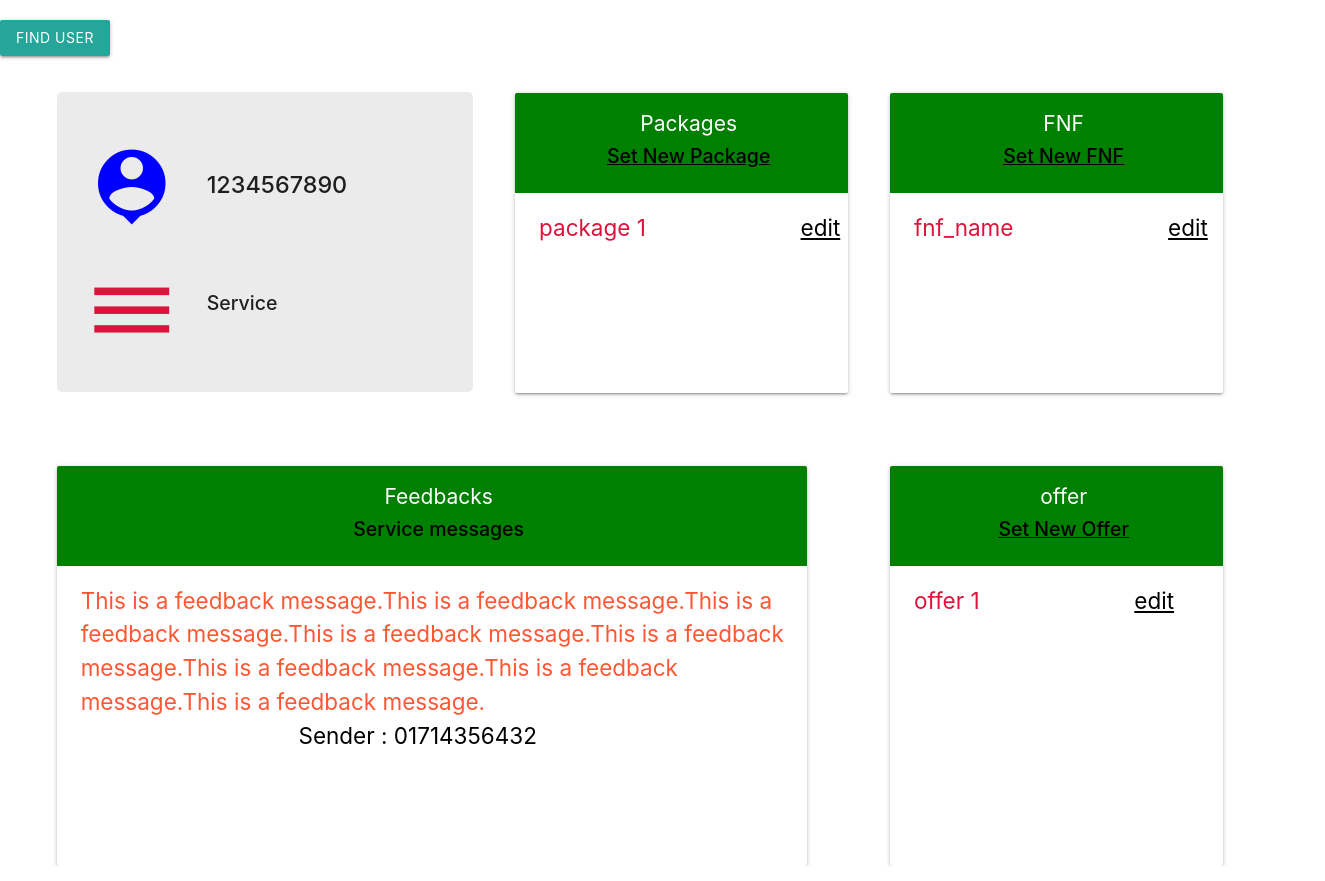
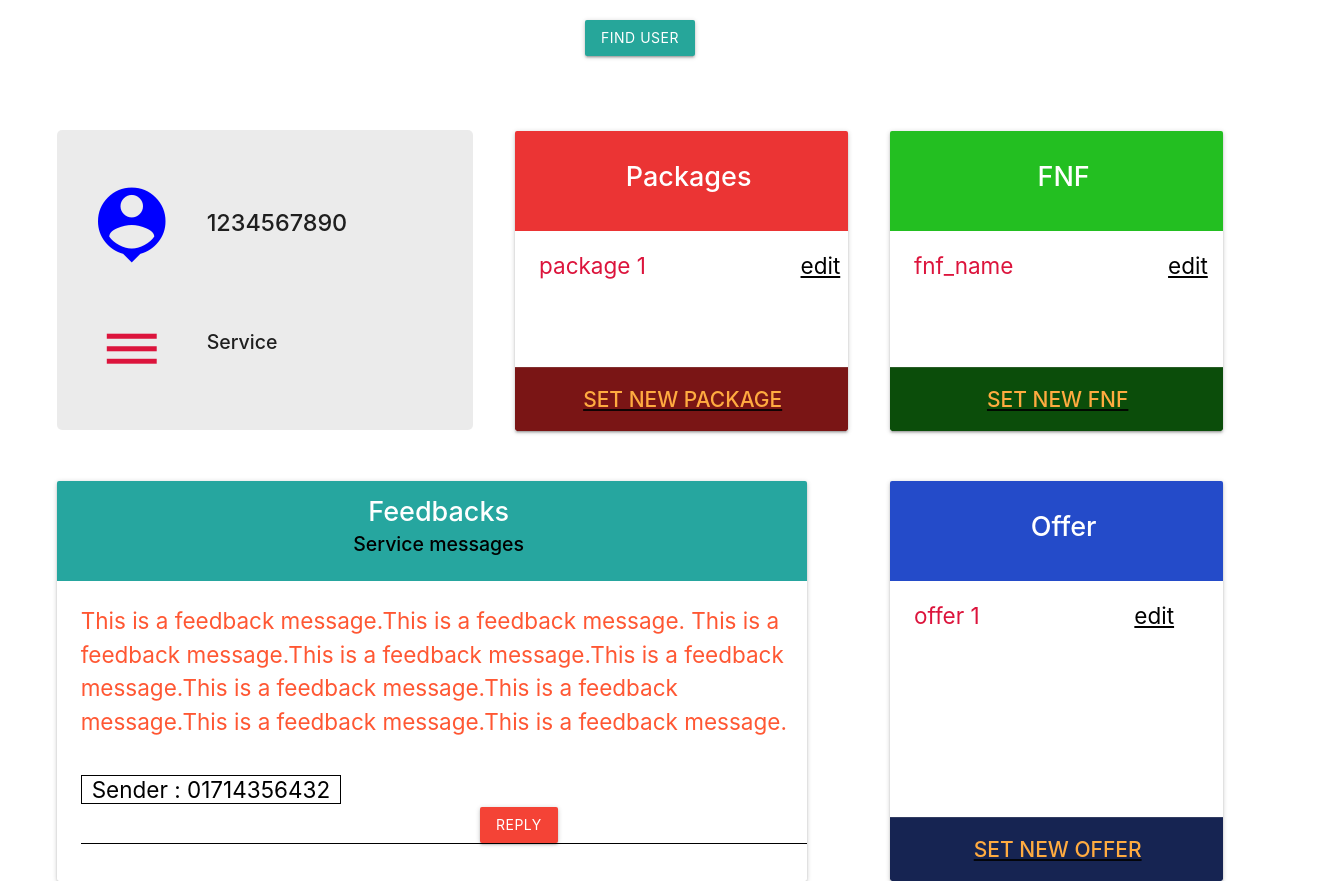
Before and after one commit to TanzimAzadNishan/Mobile-Service-Management-System, a React (Create React App) app in the folder Frontend_react_application/mobile-service-app/: page /admin/dashboard in a window 1280 px wide. Shown: the part 300-1181 px from the top of the page, 1325 px wide, since content can reach past the window. Built offline with nearby package versions, Linux system fonts and the light colour scheme.

Commit message:
Admin dashboard UI improved

```diff
--- a/Frontend_react_application/mobile-service-app/src/components/admin/AdminDashboard.js
+++ b/Frontend_react_application/mobile-service-app/src/components/admin/AdminDashboard.js
@@ -83,11 +83,11 @@ class AdminDashboard extends Component {
 
     render() {
         return (
-            <div classname="container">
+            <div className = "main-divs">
                 <div className="admin-dashboard-title">
                     Admin Dashboard
                 </div>
-                    <div classname="find-user">
+                    <div className="find-user">
                         <form onSubmit={this.handleSubmit}>
                             <div className="input-field">
                                 <i className="material-icons prefix"
@@ -119,7 +119,7 @@ class AdminDashboard extends Component {
                 <div className="admin-dashboard-upper">
                     <div className="admin-details">
                         <div className="icons">
-                            <div classname = "admin-icon">
+                            <div className = "admin-icon">
                                 <i className="material-icons prefix"
                                 style={{color: "blue",fontSize: "90px"}}
                                 >
@@ -127,9 +127,9 @@ class AdminDashboard extends Component {
                                 </i>
                             </div>
 
-                            <div classname = "feedback-sub-icon">
+                            <div className = "feedback-sub-icon">
                                 <i className="material-icons prefix"
-                                style={{color: "crimson",fontSize: "90px"}}
+                                style={{color: "crimson",fontSize: "60px"}}
                                 >
                                     dehaze
                                 </i>
@@ -141,7 +141,7 @@ class AdminDashboard extends Component {
                             <div className="admin-NID">
                                 1234567890
                             </div>
-                            <div classname = "feedback-sub">
+                            <div className = "feedback-sub">
                                 Service
                             </div>
                         </div>
@@ -153,11 +153,6 @@ class AdminDashboard extends Component {
                             <div className="card-content">
                                 <div className="card-title">
                                     Packages
-                                    <div className="card-subtitle">
-                                        <NavLink to="/admin/setpkg" className="set-pkg">
-                                            Set New Package
-                                        </NavLink>
-                                    </div>
                                 </div>
                                 <div className="details">
                                     <p style={{color: "#FF5733"}}>
@@ -168,7 +163,13 @@ class AdminDashboard extends Component {
                                             edit
                                         </NavLink>
                                     </p>
+
                                 </div>
+                            </div>
+                            <div className = "card-action">
+                                <NavLink to="/admin/setpkg" className="set-pkg">
+                                    Set New Package
+                                </NavLink>
                             </div>
                         </div>
                     </div>
@@ -178,11 +179,6 @@ class AdminDashboard extends Component {
                             <div className="card-content">
                                 <div className="card-title">
                                     FNF
-                                    <div className="card-subtitle">
-                                        <NavLink to="/admin/setpkg" className="set-fnf">
-                                            Set New FNF
-                                        </NavLink>
-                                    </div>
                                 </div>
                                 <div className="details">
                                     <p style={{color: "#FF5733"}}>
@@ -195,10 +191,14 @@ class AdminDashboard extends Component {
                                     </p>
                                 </div>
                             </div>
+                            <div className = "card-action">
+                                <NavLink to="/admin/setpkg" className="set-fnf">
+                                    Set New FNF
+                                </NavLink>
+                            </div>
                         </div>
                     </div>
                 </div>
-                <br></br>
 
                 <div className="admin-dashboard-lower">
 
@@ -212,14 +212,44 @@ class AdminDashboard extends Component {
                                     </div>
                                 </div>
                                 <div className="details">
-                                    <p style={{color: "#FF5733"}}>
-                                        <div className="feeedback-body">
-                                        This is a feedback message.This is a feedback message.This is a feedback message.This is a feedback message.This is a feedback message.This is a feedback message.This is a feedback message.This is a feedback message.
+                                    <div className="feedback-details" style={{color: "#FF5733"}}>
+                                        <p className="feeedback-body">
+                                        This is a feedback message.This is a feedback message. This is a feedback message.This is a feedback message.This is a feedback message.This is a feedback message.This is a feedback message.This is a feedback message.This is a feedback message.
+                                        </p>
+                                        <br></br>
+                                        <span className="sender">
+                                            Sender : 01714356432
+                                        </span>
+                                        <a className = "btn red reply modal-trigger" href = "#write-reply">
+                                            Reply
+                                        </a>
+                                        <div id="write-reply" class="modal">
+                                            <div class="modal-content">
+                                                <h4 style = {({color : "black "})}>Reply</h4>
+                                                <form>
+                                                    <div className = "input-field">
+                                                        <i className = "material-icons prefix" style = {({color : "black "})}>
+                                                            reply
+                                                        </i>
+                                                        <input type = "text" id = "reply" style = {({color : "red "})}/>
+                                                        <label style = {({color : "red "})}>
+                                                            Write a reply
+                                                        </label>
+                                                    </div>
+                                                </form>
+                                            </div>
+                                            <div class="modal-footer">
+                                                <span className = "cancel">
+                                                    <a href="#!" class="modal-close btn red">Cancel</a>
+                                                </span>
+                                                <span className = "send">
+                                                <a href="#!" class="modal-close btn green">Send</a>
+                                                </span>
+                                            </div>
                                         </div>
-                                        <div className="sender">
-                                            Sender : 01714356432
-                                        </div>
-                                    </p>
+                                    </div>
+
+
                                 </div>
                             </div>
                         </div>
@@ -229,12 +259,7 @@ class AdminDashboard extends Component {
                         <div className="card ">
                             <div className="card-content">
                                 <div className="card-title">
-                                    offer
-                                    <div className="card-subtitle">
-                                        <NavLink to="/admin/setoffer" className="set-offer">
-                                            Set New Offer
-                                        </NavLink>
-                                    </div>
+                                    Offer
                                 </div>
                                 <div className="details">
                                     <p style={{color: "#FF5733"}}>
@@ -246,6 +271,11 @@ class AdminDashboard extends Component {
                                         </NavLink>
                                     </p>
                                 </div>
+                            </div>
+                            <div className = "card-action">
+                                <NavLink to="/admin/setoffer" className="set-offer">
+                                    Set New Offer
+                                </NavLink>
                             </div>
                         </div>
                     </div>
--- a/Frontend_react_application/mobile-service-app/src/styles/admin/AdminDashboardStyle.css
+++ b/Frontend_react_application/mobile-service-app/src/styles/admin/AdminDashboardStyle.css
@@ -1,3 +1,4 @@
+
 .admin-dashboard-title{
     margin-top: 40px;
     padding-bottom: 40px;
@@ -5,6 +6,11 @@
     font-size: 1.8rem;
     font-weight: 500;
     color: rgb(9, 47, 119);
+}
+
+.find-user{
+    text-align: center;
+    padding: 0% 30% 3% 30%;
 }
 
 .admin-dashboard-upper{
@@ -54,6 +60,7 @@
 .admin-dashboard-upper .admin-details .feedback-sub-icon{
     grid-column: 1/2;
     grid-row: 2/3;
+    justify-self: center;
 }
 
 .admin-dashboard-upper .admin-details .admin-info{
@@ -86,6 +93,8 @@
 }
 
 .admin-dashboard-upper .pkg .card{
+    display: flex;
+    flex-direction: column;
     height: 300px;
     overflow-y : auto;
 }
@@ -98,27 +107,27 @@
 }
 .admin-dashboard-upper .pkg .card-title{
     color: white;
-    background: green;
+    background: #eb3434;
     padding-left: 24px;
     padding-right: 10px;
-    padding-top: 15px;
+    padding-top: 30px;
     height: 100px;
-    font-size: 1.4rem;
-    font-weight: 400;
+    font-size: 1.8rem;
+    font-weight: 500;
     text-align: center;
 }
-.admin-dashboard-upper .pkg .card-subtitle .set-pkg{
-    color: black;
-    font-size: 1.3rem;
+
+.admin-dashboard-upper .pkg .card-action{
+    margin-top: auto;
+    background: #7a1515;
+    height: fit-content;
+    text-align: center;
+    font-size: 1.4rem;
     font-weight: 500;
-    border-color: beige;
+    padding-left: 50px;
     text-decoration: underline;
 }
 
-.admin-dashboard-upper .pkg .card-subtitle .set-pkg:hover{
-    color: beige;
-
-}
 .admin-dashboard-upper .pkg .card .details{
     padding-top: 10px;
     padding-left: 24px;
@@ -146,6 +155,8 @@
 }
 
 .admin-dashboard-upper .fnf .card{
+    display: flex;
+    flex-direction: column;
     height: 300px;
     overflow-y : auto;
 }
@@ -158,20 +169,23 @@
 }
 .admin-dashboard-upper .fnf .card-title{
     color: white;
-    background: green;
+    background: #23bf21;
     padding-left: 24px;
     padding-right: 10px;
-    padding-top: 15px;
+    padding-top: 30px;
     height: 100px;
-    font-size: 1.4rem;
-    font-weight: 400;
+    font-size: 1.8rem;
+    font-weight: 500;
     text-align: center;
 }
-.admin-dashboard-upper .fnf .card-subtitle .set-fnf{
-    color: black;
-    font-size: 1.3rem;
+.admin-dashboard-upper .fnf .card-action{
+    margin-top: auto;
+    background :#0b4d0a;
+    height: fit-content;
+    text-align: center;
+    font-size: 1.4rem;
     font-weight: 500;
-    border-color: beige;
+    padding-left: 50px;
     text-decoration: underline;
 }
 
@@ -229,13 +243,13 @@
 }
 .admin-dashboard-lower .feedback .card-title{
     color: white;
-    background: green;
+    background: #26a69f;
     padding-left: 24px;
     padding-right: 10px;
     padding-top: 15px;
     height: 100px;
-    font-size: 1.4rem;
-    font-weight: 400;
+    font-size: 1.8rem;
+    font-weight: 500;
     text-align: center;
 }
 .admin-dashboard-lower .feedback .card-subtitle{
@@ -246,21 +260,46 @@
 }
 
 .admin-dashboard-lower .feedback .card .details{
-    padding-top: 10px;
     padding-left: 24px;
     height : 20px;
+}
+
+.admin-dashboard-lower .feedback .card .feedback-details{
+    padding-top: 2%;
+    border-bottom: 1px solid black;
 }
 .admin-dashboard-lower .feedback .details .feedback-body{
     color: crimson;
     overflow: hidden;
 }
 
+.admin-dashboard-lower .feedback .details .feedback-body:hover{
+    color: darkred;
+    cursor: pointer;
+}
+
 .admin-dashboard-lower .feedback .details .sender{
-    padding-left: 30%;
+    padding-left: 10px;
+    padding-right: 10px;
     color : black;
+    border: 1px solid black;
+    text-align: center;
+}
+
+.admin-dashboard-lower .feedback .details .reply{
+    margin-left: 55%;
+    justify-self: end;
 }
 .admin-dashboard-lower .feedback .details .sender:hover{
     color: blue;
+}
+
+.admin-dashboard-lower .feedback .cancel{
+    padding-right: 70%;
+}
+
+.admin-dashboard-lower .feedback .send{
+    padding-right: 2%;
 }
 
 /*---offer---*/
@@ -271,6 +310,8 @@
 }
 
 .admin-dashboard-lower .offer .card{
+    display: flex;
+    flex-direction: column;
     height: 400px;
     overflow-y : auto;
 }
@@ -283,20 +324,23 @@
 }
 .admin-dashboard-lower .offer .card-title{
     color: white;
-    background: green;
+    background: #244bc9;
     padding-left: 24px;
     padding-right: 10px;
-    padding-top: 15px;
+    padding-top: 30px;
     height: 100px;
-    font-size: 1.4rem;
-    font-weight: 400;
+    font-size: 1.8rem;
+    font-weight: 500;
     text-align: center;
 }
-.admin-dashboard-lower .offer .card-subtitle .set-offer{
-    color: black;
-    font-size: 1.3rem;
+.admin-dashboard-lower .offer .card-action{
+    margin-top: auto;
+    background :#162452;
+    height: fit-content;
+    text-align: center;
+    font-size: 1.4rem;
     font-weight: 500;
-    border-color: beige;
+    padding-left: 50px;
     text-decoration: underline;
 }
 
```
